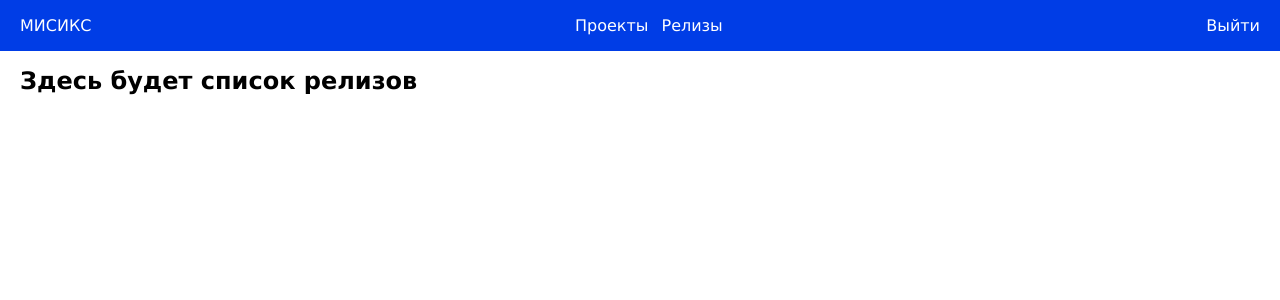
After one commit to raidermh/SAD, a Django app: page /releases/ in a window 1280 px wide. The commit adds this page. Shown: the top 300 px of the page. Run offline with Django 3.2, Linux system fonts and the light colour scheme; the visitor is signed in with stand-in values (Sample User, id 1).

Commit message:
Main menu and login/logout implemented

```diff
--- a/App/misiks/settings.py
+++ b/App/misiks/settings.py
@@ -110,7 +110,7 @@ AUTH_PASSWORD_VALIDATORS = [
 # Internationalization
 # https://docs.djangoproject.com/en/3.2/topics/i18n/
 
-LANGUAGE_CODE = 'en-us'
+LANGUAGE_CODE = 'ru-ru'
 
 TIME_ZONE = 'UTC'
 
--- a/App/misiks/urls.py
+++ b/App/misiks/urls.py
@@ -1,23 +1,27 @@
-from ui.views import index
 from django.contrib import admin
-from django.urls import include, path
+from django.contrib.auth import views as auth_views
+from django.urls import include, path, re_path
 from rest_framework import routers
-from api import views
-import ui
+from api import views as api_views
+from ui import views as ui_views
 
+# API router
 router = routers.DefaultRouter()
-router.register(r'users', views.UserViewSet)
-router.register(r'projects', views.ProjectViewSet)
-router.register(r'roles', views.RoleViewSet)
-router.register(r'specifications', views.SpecificationViewSet)
-router.register(r'releases', views.ReleaseViewSet)
-router.register(r'requirements', views.RequirementViewSet)
+router.register(r'users', api_views.UserViewSet)
+router.register(r'projects', api_views.ProjectViewSet)
+router.register(r'roles', api_views.RoleViewSet)
+router.register(r'specifications', api_views.SpecificationViewSet)
+router.register(r'releases', api_views.ReleaseViewSet)
+router.register(r'requirements', api_views.RequirementViewSet)
 
 # Wire up our API using automatic URL routing.
 # Additionally, we include login URLs for the browsable API.
 urlpatterns = [
-    path('', ui.views.index),
+    path('', ui_views.projects),
+    path('releases/', ui_views.releases),
+    re_path(r'(.*)logout/$', ui_views.logout_view),
     path('admin/', admin.site.urls),
+    path('accounts/login/', auth_views.LoginView.as_view()),
     path('api/', include(router.urls)),
     path('api-auth/', include('rest_framework.urls', namespace='rest_framework'))
 ]
--- /dev/null
+++ b/App/ui/static/common.css
@@ -0,0 +1,5 @@
+* {
+    margin: 0;
+    padding: 0;
+    font-family: Verdana, sans-serif;
+}
--- /dev/null
+++ b/App/ui/static/main.css
@@ -0,0 +1,37 @@
+div#nav {
+    background-color: rgba(0,61,230,1);
+    padding: 1rem;
+}
+
+div#nav a {
+    color: white;
+    text-decoration: none;
+}
+
+div#nav a:hover {
+    color: rgba(255,255,255,0.75);
+    text-decoration: underline;
+}
+
+div#nav ul {
+    list-style-type: none;
+    text-align: center;
+}
+
+div#nav ul li {
+    display: inline;
+    margin: 0 0.25rem;
+}
+
+div#nav ul li:first-child {
+    float: left;
+    color: white;
+}
+
+div#nav ul li:last-child {
+    float: right;
+}
+
+div#content {
+    margin: 1rem 1.25rem;
+}
--- a/App/ui/templates/base.html
+++ b/App/ui/templates/base.html
@@ -1,18 +1,29 @@
+{% load static %}
+
 <!DOCTYPE html>
 <html lang="ru">
 <head>
-    <link rel="stylesheet" type="text/css" href="static/style.css">
-    <title>{% block title %}Misiks{% endblock %}</title>
+    <link rel="shortcut icon" type="image/png" href="{% static 'favicon.ico' %}"/>
+    <link rel="stylesheet" type="text/css" href="{% static 'common.css' %}"/>
+    {% if user.is_authenticated %}
+    <link rel="stylesheet" type="text/css" href="{% static 'main.css' %}"/>
+    {% else %}
+    <link rel="stylesheet" type="text/css" href="{% static 'login.css' %}"/>
+    {% endif %}
+    <title>{% block title %}{% endblock %}</title>
 </head>
 
 <body>
+    {% if user.is_authenticated %}
     <div id="nav">
-        {% block navbar %}
         <ul>
+            <li>МИСИКС</li>
             <li><a href="/">Проекты</a></li>
+            <li><a href="/releases">Релизы</a></li>
+            <li><a href="logout">Выйти</a></li>
         </ul>
-        {% endblock %}
     </div>
+    {% endif %}
 
     <div id="content">
         {% block content %}{% endblock %}
--- a/App/ui/templates/projects.html
+++ b/App/ui/templates/projects.html
@@ -1,6 +1,6 @@
 {% extends "base.html" %}
 
-{% block title %}Misiks: Проекты{% endblock %}
+{% block title %}Проекты{% endblock %}
 
 {% block content %}
     <h2>Здесь будет список проектов</h2>
--- /dev/null
+++ b/App/ui/templates/releases.html
@@ -0,0 +1,7 @@
+{% extends "base.html" %}
+
+{% block title %}Релизы{% endblock %}
+
+{% block content %}
+    <h2>Здесь будет список релизов</h2>
+{% endblock %}
--- a/App/ui/views.py
+++ b/App/ui/views.py
@@ -1,5 +1,18 @@
-from django.shortcuts import render
+from django.shortcuts import render, redirect
+from django.contrib.auth.decorators import login_required
+from django.contrib.auth import logout
 
 
-def index(request):
+def logout_view(request, _):
+    logout(request)
+    return redirect(request.build_absolute_uri('/accounts/login/?next=/'))
+
+
+@login_required
+def projects(request):
     return render(request, 'projects.html')
+
+
+@login_required
+def releases(request):
+    return render(request, 'releases.html')
```
Also changed, not shown: App/ui/static/login.css (added, +26 -0 lines), App/ui/static/style.css (deleted, +0 -9 lines), App/ui/templates/registration/login.html (added, +18 -0 lines), App/ui/static/favicon.ico (added).
